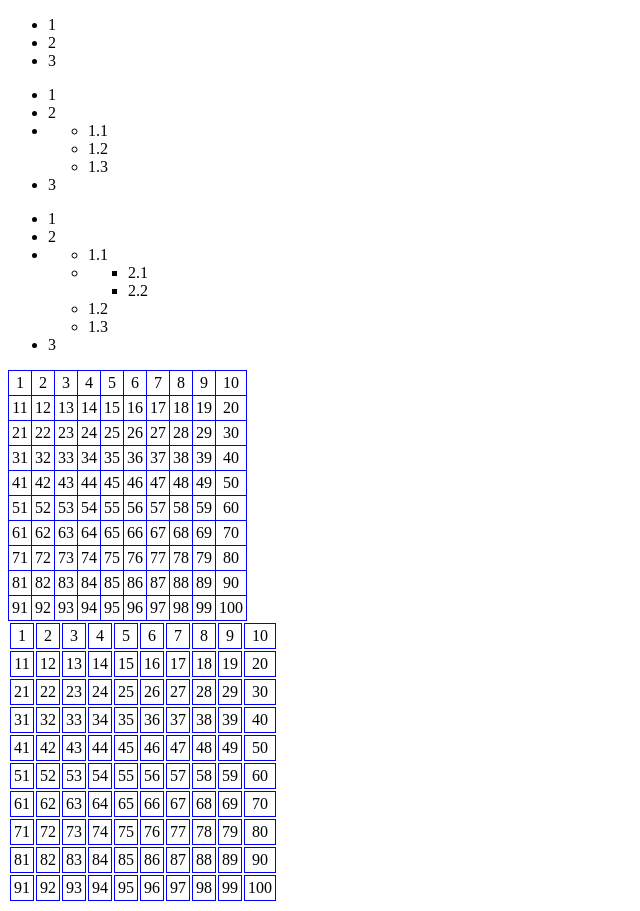
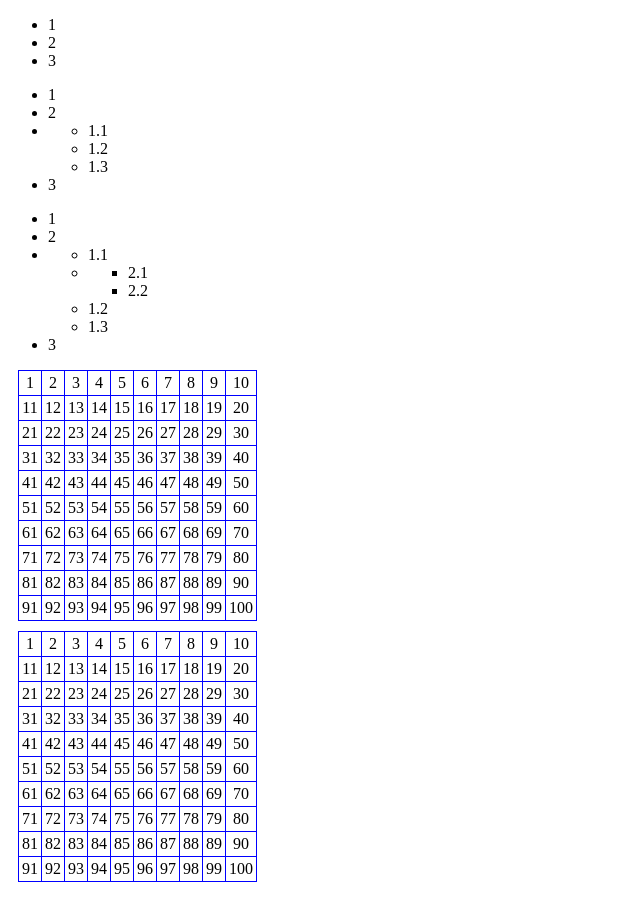
Before and after one commit to Smartfoxy/FE-Pro, a plain HTML site: page index.html in a window 1280 px wide. Shown: the whole page, without its empty margins (0-640 px from the left). Drawn offline with Linux system fonts and the light colour scheme.

Commit message:
homework_10

```diff
--- a/index.html
+++ b/index.html
@@ -42,15 +42,16 @@
 
         $container.after(fillTable(createTable2(10, 10)));
 
-        document.querySelector('table').style.borderCollapse = 'collapse';
+        for(let el of document.querySelectorAll('table')) {
+            el.style = 'border-collapse: collapse; margin: 10px;';
+        }
         for(let el of document.querySelectorAll('td')) {
-            el.style = 'border : 1px solid blue; padding: 3px; text-align: center; border-collapse: collapse;';
+            el.style = 'border : 1px solid blue; padding: 3px; text-align: center;';
         }
 
         function createTable(row, col) {
             let $table = document.createElement('table');
             let tableInner = '';
-            let num = 1;
             for(let i = 1; i <= row; i++){
                 let row = '<tr>';
                 for(let j = 1; j <= col; j++) {
@@ -60,6 +61,18 @@
                 tableInner += row;
             }
             $table.innerHTML = tableInner;
+            return $table;
+        }
+
+        function createTable2(row, col) {
+            let $table = document.createElement('table');
+            for(let i = 1; i <= row; i++){
+                let $row = document.createElement('tr');
+                $table.append($row);
+                for(let j = 1; j <= col; j++) {
+                   $row.append(document.createElement('td'));
+                }
+            }
             return $table;
         }
 
@@ -73,19 +86,6 @@
            return $table;
         }
 
-        function createTable2(row, col) {
-            let $table = document.createElement('table');
-            for(let i = 1; i <= row; i++){
-                let $row = document.createElement('tr');
-                $table.append($row);
-                for(let j = 1; j <= col; j++) {
-                   $row.append(document.createElement('td'));
-                }
-            }
-
-            return $table;
-        }
-
 
 
 
```
